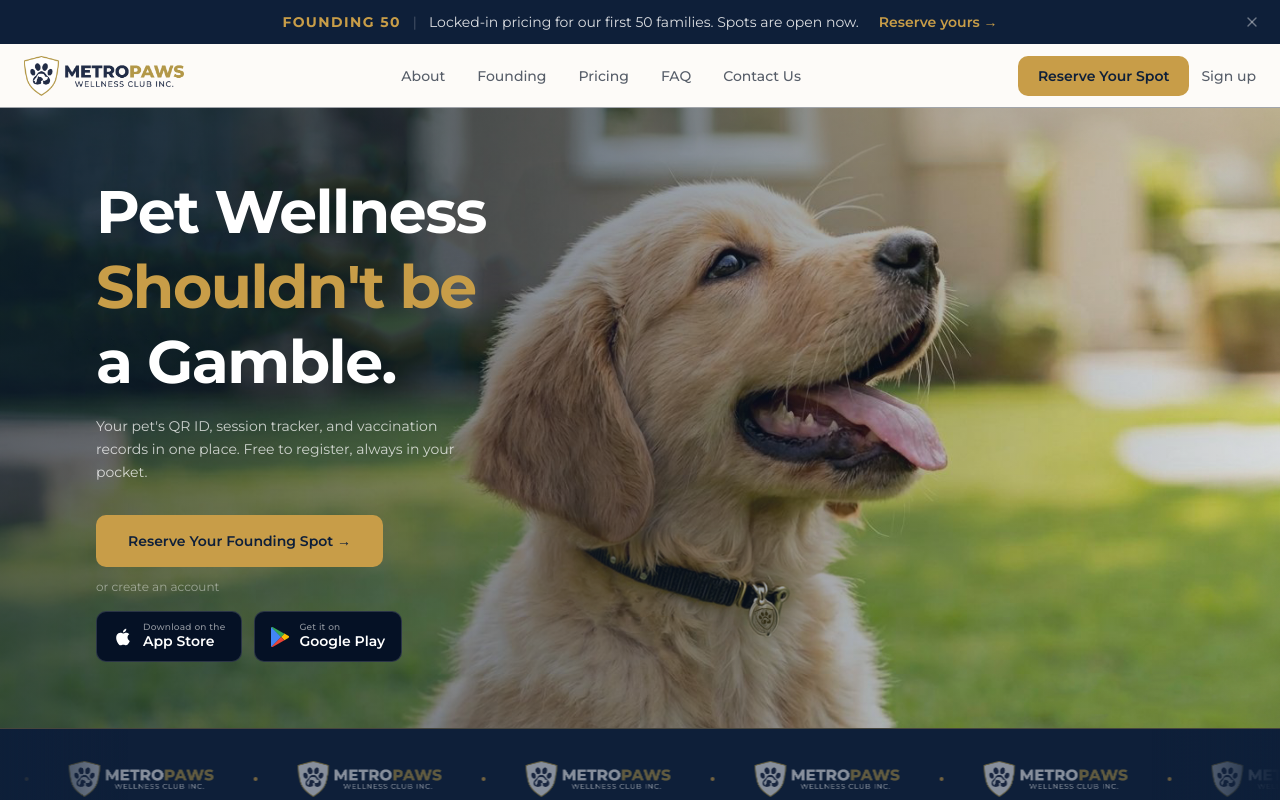
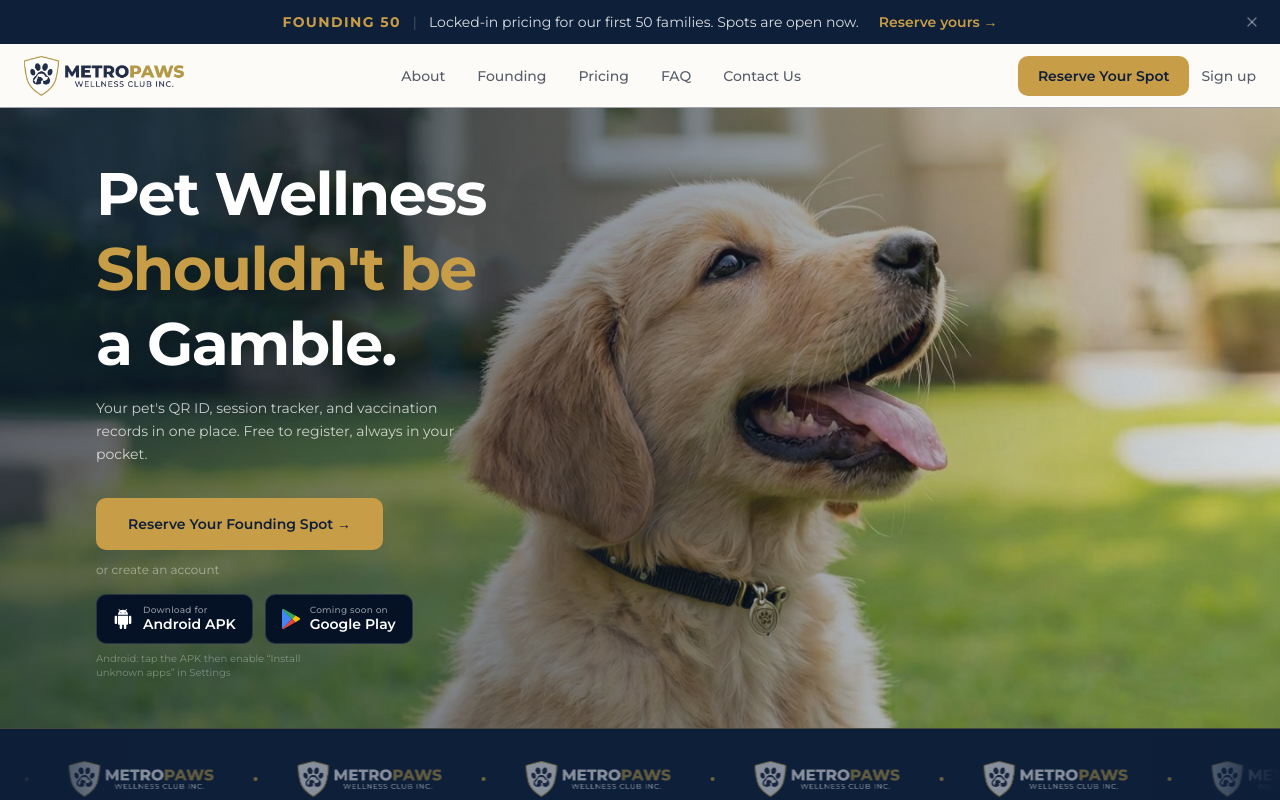
Before and after one commit to marioogarbo/staging-metropaws-website, a Next.js app: page / in a window 1280 px wide. Shown: the top 800 px of the page. Built offline with nearby package versions, Linux system fonts and the light colour scheme; no server answers.

Commit message:
feat: update app store buttons component; add Android APK download option; implement coming soon indicators for Play Store and App Store

```diff
--- a/components/app-store-buttons.tsx
+++ b/components/app-store-buttons.tsx
@@ -1,32 +1,24 @@
-import Link from "next/link";
+const APK_HREF =
+  "https://drive.google.com/uc?export=download&id=1KT2Qi_xCdNsl0njdd54kkzbB9wdHRAto";
 
-function AppleStoreBadge({ href }: { href: string }) {
+function AndroidIcon() {
   return (
-    <Link
-      href={href}
-      className="inline-flex items-center gap-2.5 bg-[oklch(0.18_0.045_258)] border border-white/15 rounded-lg px-4 py-2.5 transition-all duration-200 ease-out hover:border-white/30 hover:bg-[oklch(0.22_0.052_258)] focus-visible:outline-none focus-visible:ring-2 focus-visible:ring-[--color-gold] focus-visible:ring-offset-2 focus-visible:ring-offset-[oklch(0.22_0.052_258)]"
-      aria-label="Download on the App Store"
-    >
+    <svg width="20" height="20" viewBox="0 0 24 24" fill="white" aria-hidden="true">
+      <path d="M6 18c0 .55.45 1 1 1h1v3.5c0 .83.67 1.5 1.5 1.5s1.5-.67 1.5-1.5V19h2v3.5c0 .83.67 1.5 1.5 1.5s1.5-.67 1.5-1.5V19h1c.55 0 1-.45 1-1V8H6v10zM3.5 8C2.67 8 2 8.67 2 9.5v7c0 .83.67 1.5 1.5 1.5S5 17.33 5 16.5v-7C5 8.67 4.33 8 3.5 8zm17 0c-.83 0-1.5.67-1.5 1.5v7c0 .83.67 1.5 1.5 1.5s1.5-.67 1.5-1.5v-7c0-.83-.67-1.5-1.5-1.5zm-4.97-5.84l1.3-1.3c.2-.2.2-.51 0-.71-.2-.2-.51-.2-.71 0l-1.48 1.48C14.15 1.23 13.1 1 12 1c-1.1 0-2.15.23-3.1.63L7.43.15c-.2-.2-.51-.2-.71 0-.2.2-.2.51 0 .71l1.31 1.31C6.97 3.26 6 5.01 6 7h12c0-1.99-.97-3.75-2.47-4.84zM10 5H9V4h1v1zm5 0h-1V4h1v1z" />
+    </svg>
+  );
+}
+
+function AppleIcon() {
+  return (
     <svg width="20" height="20" viewBox="0 0 24 24" fill="white" aria-hidden="true">
       <path d="M18.71 19.5c-.83 1.24-1.71 2.45-3.05 2.47-1.34.03-1.77-.79-3.29-.79-1.53 0-2 .77-3.27.82-1.31.05-2.3-1.32-3.14-2.53C4.25 17 2.94 12.45 4.7 9.39c.87-1.52 2.43-2.48 4.12-2.51 1.28-.02 2.5.87 3.29.87.78 0 2.26-1.07 3.8-.91.65.03 2.47.26 3.64 1.98-.09.06-2.17 1.28-2.15 3.81.03 3.02 2.65 4.03 2.68 4.04-.03.07-.42 1.44-1.38 2.83M13 3.5c.73-.83 1.94-1.46 2.94-1.5.13 1.17-.34 2.35-1.04 3.19-.69.85-1.83 1.51-2.95 1.42-.15-1.15.41-2.35 1.05-3.11z" />
     </svg>
-      <div>
-        <div className="text-[9px] text-white/55 font-medium leading-none tracking-wide">
-          Download on the
-        </div>
-        <div className="text-sm text-white font-semibold leading-tight mt-0.5">App Store</div>
-      </div>
-    </Link>
   );
 }
 
-function PlayStoreBadge({ href }: { href: string }) {
+function PlayStoreIcon() {
   return (
-    <Link
-      href={href}
-      className="inline-flex items-center gap-2.5 bg-[oklch(0.18_0.045_258)] border border-white/15 rounded-lg px-4 py-2.5 transition-all duration-200 ease-out hover:border-white/30 hover:bg-[oklch(0.22_0.052_258)] focus-visible:outline-none focus-visible:ring-2 focus-visible:ring-[--color-gold] focus-visible:ring-offset-2 focus-visible:ring-offset-[oklch(0.22_0.052_258)]"
-      aria-label="Get it on Google Play"
-    >
     <svg width="18" height="20" viewBox="0 0 18 20" fill="none" aria-hidden="true">
       <path
         d="M0.426 0.18C0.16.432 0 .826 0 1.337v17.326c0 .511.16.905.426 1.157l.06.058L10.104 10v-.178L.487.12z"
@@ -45,27 +37,78 @@ function PlayStoreBadge({ href }: { href: string }) {
         fill="#34A853"
       />
     </svg>
+  );
+}
+
+function ApkDownloadBadge() {
+  return (
+    <a
+      href={APK_HREF}
+      target="_blank"
+      rel="noopener noreferrer"
+      className="inline-flex items-center gap-2.5 bg-[oklch(0.18_0.045_258)] border border-white/15 rounded-lg px-4 py-2.5 transition-all duration-200 ease-out hover:border-white/30 hover:bg-[oklch(0.22_0.052_258)] focus-visible:outline-none focus-visible:ring-2 focus-visible:ring-[--color-gold] focus-visible:ring-offset-2 focus-visible:ring-offset-[oklch(0.22_0.052_258)]"
+      aria-label="Download MetroPaws APK for Android"
+    >
+      <AndroidIcon />
       <div>
         <div className="text-[9px] text-white/55 font-medium leading-none tracking-wide">
-          Get it on
+          Download for
+        </div>
+        <div className="text-sm text-white font-semibold leading-tight mt-0.5">
+          Android APK
+        </div>
+      </div>
+    </a>
+  );
+}
+
+function PlayStoreComingSoon() {
+  return (
+    <div
+      role="img"
+      aria-label="Google Play Store – coming soon"
+      className="inline-flex items-center gap-2.5 bg-[oklch(0.18_0.045_258)] border border-white/15 rounded-lg px-4 py-2.5 cursor-not-allowed select-none"
+    >
+      <PlayStoreIcon />
+      <div>
+        <div className="text-[9px] text-white/55 font-medium leading-none tracking-wide">
+          Coming soon on
         </div>
         <div className="text-sm text-white font-semibold leading-tight mt-0.5">Google Play</div>
       </div>
-    </Link>
+    </div>
   );
 }
 
-export function AppStoreButtons({
-  appStoreHref = "#",
-  playStoreHref = "#",
-}: {
-  appStoreHref?: string;
-  playStoreHref?: string;
-}) {
+function AppStoreComingSoon() {
   return (
-    <div className="flex flex-row gap-3">
-      <AppleStoreBadge href={appStoreHref} />
-      <PlayStoreBadge href={playStoreHref} />
+    <div
+      role="img"
+      aria-label="iOS App Store – coming soon"
+      className="inline-flex items-center gap-2.5 bg-[oklch(0.18_0.045_258)] border border-white/8 rounded-lg px-4 py-2.5 opacity-40 cursor-not-allowed select-none"
+    >
+      <AppleIcon />
+      <div>
+        <div className="text-[9px] text-white/55 font-medium leading-none tracking-wide">
+          Coming soon on
+        </div>
+        <div className="text-sm text-white font-semibold leading-tight mt-0.5">App Store</div>
+      </div>
     </div>
   );
 }
+
+export function AppStoreButtons() {
+  return (
+    <div className="flex flex-col gap-2">
+      <div className="flex flex-row gap-3 flex-wrap">
+        <ApkDownloadBadge />
+        <PlayStoreComingSoon />
+        {/* <AppStoreComingSoon /> */}
+      </div>
+      <p className="text-[10px] text-white/35 leading-snug max-w-[38ch]">
+        Android: tap the APK then enable &ldquo;Install unknown apps&rdquo; in Settings
+      </p>
+    </div>
+  );
+}
```
Lines whose indentation alone changed are shown as unchanged.
